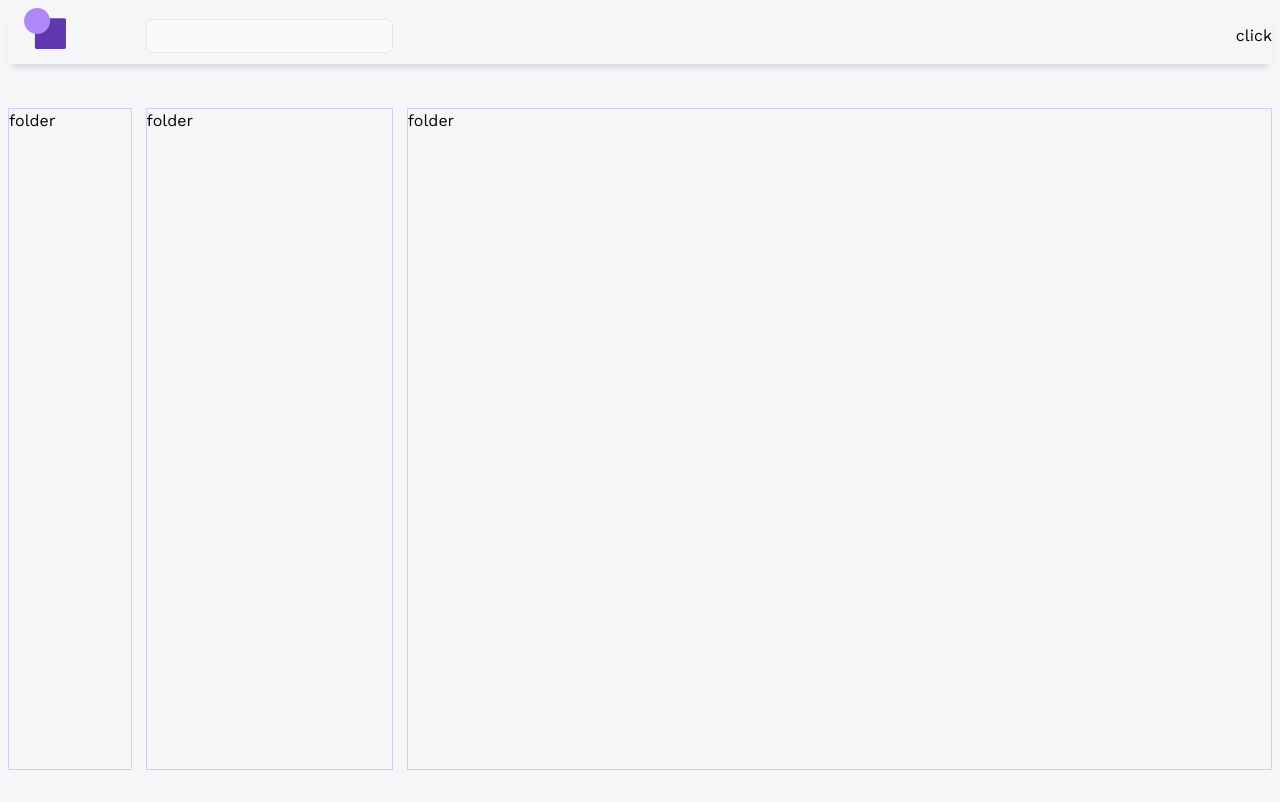
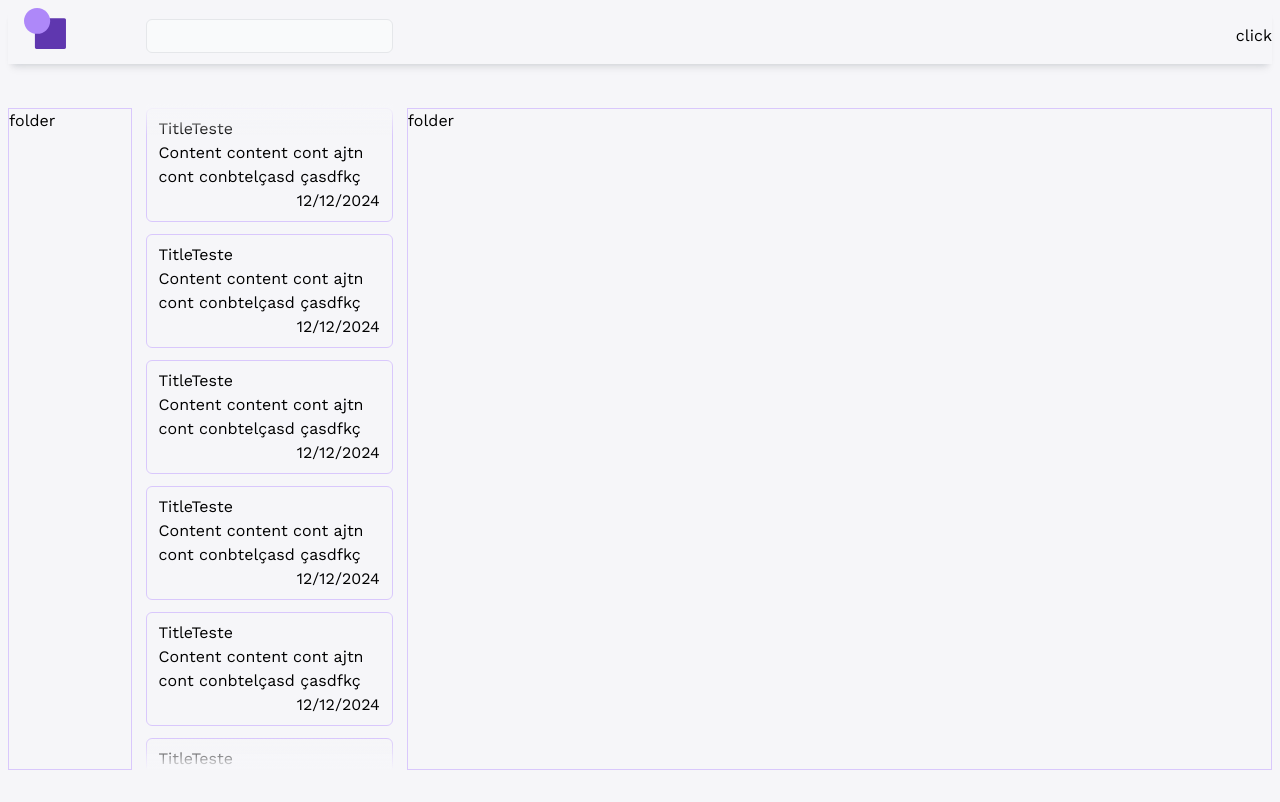
Before and after one commit to gabriel-Koehler/Taggle, a Next.js app: page /Home in a window 1280 px wide. Shown: the top 802 px of the page. Built offline with nearby package versions, Linux system fonts and the light colour scheme; a web font is replaced by a local one.

Commit message:
add data tes and create scopo for cards and instal tailwind-scrollbar to edit css scrollbars

```diff
--- a/package.json
+++ b/package.json
@@ -28,6 +28,7 @@
     "eslint": "^9",
     "eslint-config-next": "15.1.2",
     "postcss": "^8",
+    "tailwind-scrollbar": "^3.1.0",
     "tailwindcss": "^3.4.1",
     "typescript": "^5"
   }
--- a/src/app/Home/page.tsx
+++ b/src/app/Home/page.tsx
@@ -1,4 +1,49 @@
+'use client'
+import { useState } from "react"
+import Cards from "../components/Cards"
 export default function Home(){
+  const [testeData]=useState([
+    {
+      title:"TitleTeste",
+      content: "Content content cont ajtn cont conbtelçasd çasdfkç",
+      createDate:"12/12/2024"
+    },
+    {
+      title:"TitleTeste",
+      content: "Content content cont ajtn cont conbtelçasd çasdfkç",
+      createDate:"12/12/2024"
+    },
+    {
+      title:"TitleTeste",
+      content: "Content content cont ajtn cont conbtelçasd çasdfkç",
+      createDate:"12/12/2024"
+    },
+    {
+      title:"TitleTeste",
+      content: "Content content cont ajtn cont conbtelçasd çasdfkç",
+      createDate:"12/12/2024"
+    },
+    {
+      title:"TitleTeste",
+      content: "Content content cont ajtn cont conbtelçasd çasdfkç",
+      createDate:"12/12/2024"
+    },
+    {
+      title:"TitleTeste",
+      content: "Content content cont ajtn cont conbtelçasd çasdfkç",
+      createDate:"12/12/2024"
+    },
+    {
+      title:"TitleTeste",
+      content: "Content content cont ajtn cont conbtelçasd çasdfkç",
+      createDate:"12/12/2024"
+    },
+    {
+      title:"TitleTeste",
+      content: "Content content cont ajtn cont conbtelçasd çasdfkç",
+      createDate:"12/12/2024"
+    },
+  ])
   return<>
   <div className="flex gap-[14px] h-[92vh]">
     <div className="h-[90%] w-[10%]">
@@ -8,10 +53,16 @@ export default function Home(){
       </div>
 
     </div>
-    <div className="h-[90%] w-[20%]">
+    <div className="h-[90%] relative w-[20%]">
       <div className="h-11"></div>
-      <div className="h-full border border-primary100 ">
-        folder
+        <div className="w-full h-8 bg-gradient-to-t top-10 absolute to-base-100 from-transparent "></div>
+      <div className="overflow-y-auto flex flex-col gap-3 h-full scrollbar-thin scrollbar-thumb-lime-300">
+      {
+        testeData.map((item,index)=>(
+          <Cards title={item.title} content={item.content} createDate={item.createDate} />
+        ))
+      }
+      <div className="w-full h-8 bg-gradient-to-b -bottom-11 absolute to-base-100 from-transparent "></div>
       </div>
 
     </div>
--- /dev/null
+++ b/src/app/components/Cards.tsx
@@ -0,0 +1,18 @@
+interface propsCards{
+  title:string;
+  content:string;
+  createDate:string
+}
+
+export default function cards(props:propsCards){
+  return<>
+    <div className="px-3 py-2 w-full h-36 border border-primary100 rounded-md">
+      <div>{props.title}</div>
+      <div>{props.content}</div>
+      <div className="flex justify-end">
+        <div>{props.createDate}</div>
+      </div>
+
+    </div>
+  </>
+}
--- a/src/app/globals.css
+++ b/src/app/globals.css
@@ -104,6 +104,7 @@ html{
       font-size: 1rem;
     }
   }
+
 }
 @keyframes slideIn {
   from {
--- a/tailwind.config.ts
+++ b/tailwind.config.ts
@@ -1,6 +1,7 @@
 import type { Config } from "tailwindcss";
 import daisyui from "daisyui"
 import tailwindTypography from "@tailwindcss/typography"
+import  tailwindScrollBar from "tailwind-scrollbar"
 export default {
   darkMode:"class",
   content: [
@@ -115,5 +116,5 @@ export default {
     logs: true, // Shows info about daisyUI version and used config in the console when building your CSS
     themeRoot: ":root", // The element that receives theme color CSS variables
   },
-  plugins: [daisyui,tailwindTypography],
+  plugins: [daisyui,tailwindScrollBar,tailwindTypography],
 } satisfies Config;
```
Also changed, not shown: 1 other file (tests, documents, lock files or other folders).
